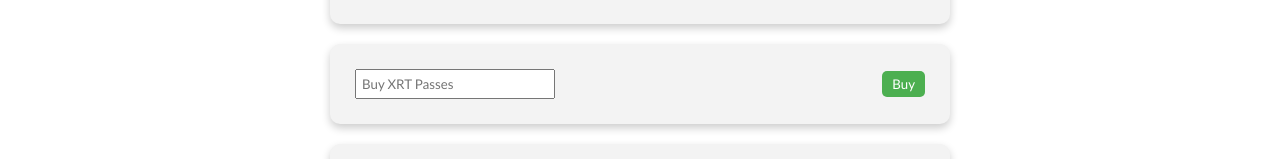
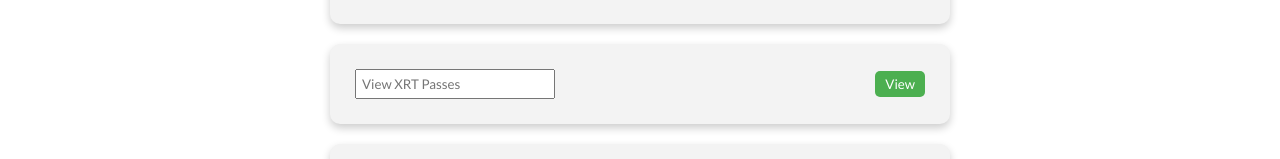
Before and after one commit to Dashuto22/decentralized_cab_booking, a React (Create React App) app in the folder DRSA-app/drsa-app/: page /payment in a window 1280 px wide. Shown: the part 166-325 px from the top of the page. Built offline with nearby package versions, Linux system fonts and the light colour scheme.

Commit message:
buy ridekoin & view xrt passes working

```diff
--- a/DRSA-app/drsa-app/src/pages/AssetManagement.js
+++ b/DRSA-app/drsa-app/src/pages/AssetManagement.js
@@ -1,4 +1,4 @@
-import React, { useState, useEffect } from 'react';
+import React, { useState, useEffect, useRef } from 'react';
 import { initializeWeb3 } from '../utils/web3';
 import contractAbi from '../Rydeasset.json';
 
@@ -6,14 +6,18 @@ import './AssetManagement.css'; // Import the CSS file
 
 function AssetManagement() {
     // State for each input and the receiver's address
+
+
     const [web3, setWeb3] = useState(null);
+    const [account, setAccount] = useState('');
     const [buyRideKoin, setBuyRideKoin] = useState('');
-    const [buyXRTPasses, setBuyXRTPasses] = useState('');
+    const [viewXRTPasses, setviewXRTPasses] = useState('');
     const [createRideAsset, setCreateRideAsset] = useState('');
     const [sendRideKoin, setSendRideKoin] = useState('');
     const [sendXRTPasses, setSendXRTPasses] = useState('');
     const [sendRideAsset, setSendRideAsset] = useState('');
     const [receiverAddress, setReceiverAddress] = useState('');
+    const [contractInstance, setContractInstance] = useState(null);
 
 
     useEffect(() => {
@@ -29,28 +33,55 @@ function AssetManagement() {
         loadWeb3();
       }, []);
 
+      useEffect(() => {
+        const loadAccount = async () => {
+          if (web3) {
+            const accounts = await web3.eth.getAccounts();
+            setAccount(accounts[0]);
+          }
+        };
+
+        loadAccount();
+      }, [web3]);
+
     // Handlers for each button click
     // Add your logic here
 
     const handleBuyRideKoin = async () => {
-        if (web3) {
-          const contractAddress = '0x326525609782e20697bB91D4b52f124bD7cf4988';
-          const contractInstance = new web3.eth.Contract(contractAbi, contractAddress);
+        try {
+            const contractAddress = '0x326525609782e20697bB91D4b52f124bD7cf4988';
+            const contractInstance = new web3.eth.Contract(contractAbi, contractAddress);
+            setContractInstance(contractInstance);
 
-          try {
+
             // Convert input value to a BigNumber if necessary
-            const tokenAmount = web3.utils.toBN(buyRideKoin);
+            const tokenAmount = buyRideKoin;
+            const tokenAmountInWei = tokenAmount * 10;
 
             // Call the smart contract function
-            await contractInstance.methods.buyRideKoin(tokenAmount).send({ from: 'SENDER_ADDRESS', value: web3.utils.toWei('AMOUNT_IN_ETHER', 'ether') });
+            await contractInstance.methods.buyRideKoin(tokenAmount).send({ from: account, value: tokenAmountInWei });
 
             console.log('Transaction successful for buyRideKoin');
-          } catch (error) {
+        } catch (error) {
             console.error('Error in buyRideKoin transaction:', error);
-          }
         }
-      };
-    const handleBuyXRTPasses = () => { /* logic */ };
+    };
+
+    const handleViewXRTPasses = async () => {
+        try {
+            if (contractInstance) {
+                // Call the smart contract function
+                const tokens = await contractInstance.methods.getTokens(account).call({ from: account });
+                console.log('Tokens owned:', tokens);
+                setviewXRTPasses(tokens);
+            } else {
+                console.error('Contract instance not available');
+            }
+        } catch (error) {
+            console.error('Error in getTokens call:', error);
+        }
+    };
+
     const handleCreateRideAsset = () => { /* logic */ };
     const handleSendRideKoin = () => { /* logic */ };
     const handleSendXRTPasses = () => { /* logic */ };
@@ -66,8 +97,8 @@ function AssetManagement() {
             </div>
             <div className="card">
                 <div className="row">
-                    <input type="text" value={buyXRTPasses} onChange={(e) => setBuyXRTPasses(e.target.value)} placeholder="Buy XRT Passes" />
-                    <button onClick={handleBuyXRTPasses}>Buy</button>
+                    <input type="text" value={viewXRTPasses} onChange={(e) => setviewXRTPasses(e.target.value)} placeholder="View XRT Passes" />
+                    <button onClick={handleViewXRTPasses }>View</button>
                 </div>
             </div>
             <div className="card">
```
